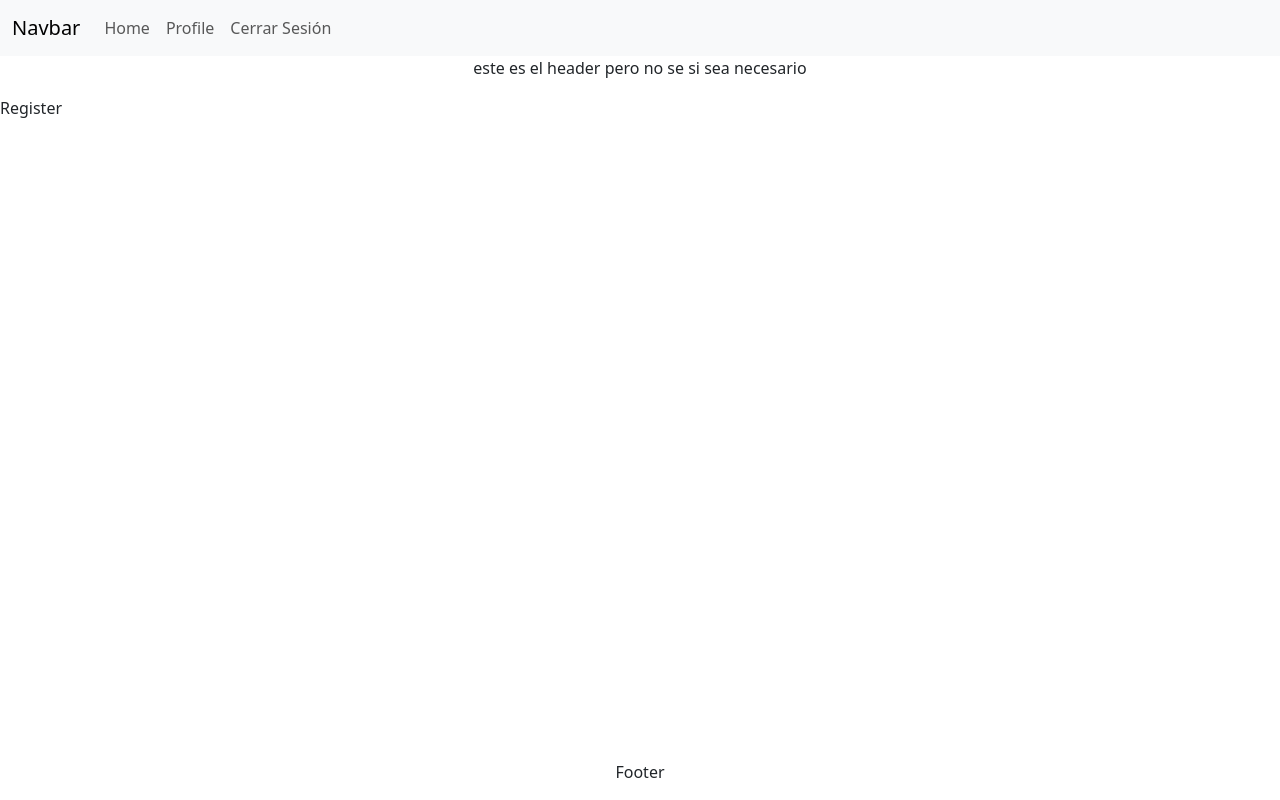
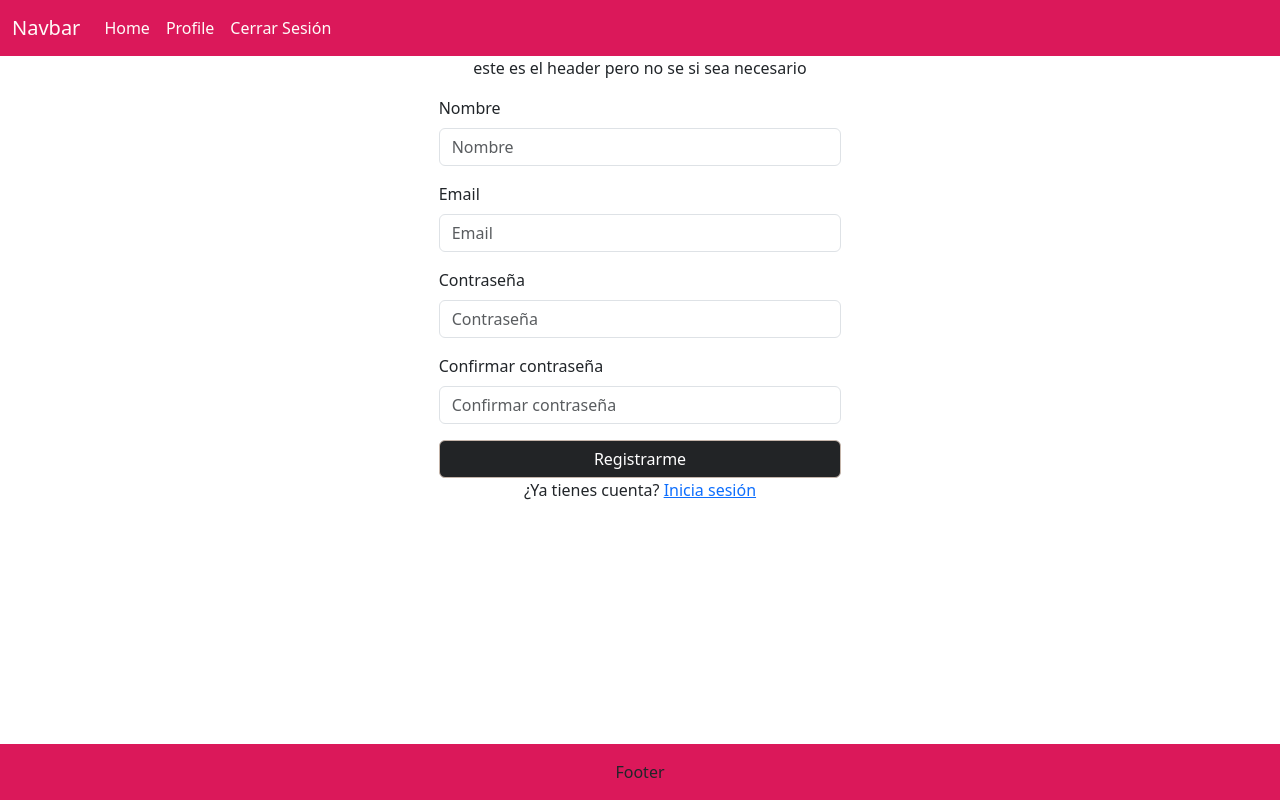
Before and after one commit to KarlaPazSoto/proyectofinal-marketplace, a React (Vite) app in the folder front-react/: page /register in a window 1280 px wide. Built offline with nearby package versions, Linux system fonts and the light colour scheme.

Commit message:
actualizacion componentes

```diff
--- /dev/null
+++ b/front-react/src/components/Card.jsx
@@ -0,0 +1,34 @@
+import React from "react";
+
+const Card = () => {
+  return (
+    <div>
+      <div className="container-fluid justify-content-center">
+        <div className="card" style={{ width: "18rem" }}>
+          <img
+            src="https://th.bing.com/th/id/OIP.XQVfxcLIC4qD6gnWN6JX2gHaHS?rs=1&pid=ImgDetMain"
+            className="card-img-top"
+            alt=""
+          />
+          <div className="card-body">
+            <h5 className="card-title text-center">Yo lo habia ponido ahí</h5>
+            <p className="card-text text-center">
+              Card de ejemplo que se va a iterar cuando tengamos la base datos
+              :3
+            </p>
+            <div className="d-flex justify-content-evenly">
+              <a href="#" className="btn-1 btn btn-primary m-1 text-center">
+                boton pal carro
+              </a>
+              <a href="#" className="btn-2 btn btn-primary m-1 text-center">
+                boton pa detalles
+              </a>
+            </div>
+          </div>
+        </div>
+      </div>
+    </div>
+  );
+};
+
+export default Card;
--- a/front-react/src/components/Footer.jsx
+++ b/front-react/src/components/Footer.jsx
@@ -2,7 +2,7 @@ import React from 'react'
 
 const Footer = () => {
   return (
-    <div className=''>
+    <div className='footer'>
       <div className='text-center'>
         <p className='m-3'>Footer</p>
       </div>
--- a/front-react/src/components/Navbar.jsx
+++ b/front-react/src/components/Navbar.jsx
@@ -5,7 +5,7 @@ import { Link } from "react-router-dom";
 const Navbar = () => {
   return (
     <div>
-      <nav className="navbar navbar-expand-lg bg-body-tertiary">
+      <nav className="navbar navbar-expand-lg">
         <div className="container-fluid">
           <Link  to="/principal" className="navbar-brand">
             Navbar
@@ -29,7 +29,7 @@ const Navbar = () => {
               <Link to="/profile" className="nav-link">
                 Profile
               </Link>
-              <Link to="/" className="nav-link">
+              <Link to="/principal" className="nav-link">
                 Cerrar Sesión
               </Link>
             </div>
--- /dev/null
+++ b/front-react/src/pages/feed/Feed.jsx
@@ -0,0 +1,36 @@
+import React from 'react'
+
+
+const Feed = () => {
+  return (
+    <div>
+    <h1>My Posts</h1>
+    <div className="container-fluid justify-content-center">
+    <div className="card" style={{ width: "18rem" }}>
+      <img
+        src="https://th.bing.com/th/id/OIP.XQVfxcLIC4qD6gnWN6JX2gHaHS?rs=1&pid=ImgDetMain"
+        className="card-img-top"
+        alt=""
+      />
+      <div className="card-body">
+        <h5 className="card-title text-center">Yo lo habia ponido ahí</h5>
+        <p className="card-text text-center">
+          Card de ejemplo que se va a iterar cuando tengamos la base datos
+          :3
+        </p>
+        <div className="d-flex justify-content-evenly">
+          <a href="#" className="btn-1 btn btn-primary m-1 text-center">
+            boton pal carro
+          </a>
+          <a href="#" className="btn-2 btn btn-primary m-1 text-center">
+            boton pa detalles
+          </a>
+        </div>
+      </div>
+    </div>
+  </div>
+</div>
+  )
+}
+
+export default Feed
--- a/front-react/src/pages/home/Home.jsx
+++ b/front-react/src/pages/home/Home.jsx
@@ -1,24 +1,10 @@
 import React from "react";
+import Card from "../../components/Card";
 
 function Home() {
   return (
     <div>
-      <div className="container-fluid justify-content-center">
-
-      <div className="card" style={{width: "18rem"}}>
-
-  <img src="https://th.bing.com/th/id/OIP.XQVfxcLIC4qD6gnWN6JX2gHaHS?rs=1&pid=ImgDetMain" className="card-img-top" alt=""/>
-  <div className="card-body">
-    <h5 className="card-title text-center">Yo lo habia ponido ahí</h5>
-    <p className="card-text text-center">Card de ejemplo que se va a iterar cuando tengamos la base datos :3</p>
-    <div className="d-flex justify-content-evenly">
-    <a href="#" className="btn btn-primary m-1 text-center">boton pal carro</a>
-    <a href="#" className="btn btn-primary m-1 text-center">boton pa detalles</a>
-    </div>
-  </div>
-</div>
-
-      </div>
+      <Card />
     </div>
   );
 };
--- a/front-react/src/pages/login/Login.jsx
+++ b/front-react/src/pages/login/Login.jsx
@@ -7,12 +7,11 @@ const Login = () => {
       <h2>Iniciar sesión</h2>
       <form>
   <div className="mb-3">
-    <label for="exampleInputEmail1" className="form-label">Email address</label>
+    <label for="exampleInputEmail1" className="form-label">Correo electrónico</label>
     <input type="email" className="form-control" id="exampleInputEmail1" aria-describedby="emailHelp"/>
-    <div id="emailHelp" className="form-text">We'll never share your email with anyone else.</div>
   </div>
   <div className="mb-3">
-    <label for="exampleInputPassword1" className="form-label">Password</label>
+    <label for="exampleInputPassword1" className="form-label">Contraseña</label>
     <input type="password" className="form-control" id="exampleInputPassword1"/>
   </div>
   {/* <div className="mb-3 form-check">
@@ -20,7 +19,11 @@ const Login = () => {
     <label className="form-check-label" for="exampleCheck1">Check me out</label>
   </div> */}
     <div className='d-flex flex-column text-center'>
-    <button type="submit" className="btn btn-primary">Submit</button>
+          <Link to='/'>
+          <button className="btn btn-primary" type="submit">
+            Iniciar sesión
+          </button>
+          </Link>
     <p>¿No tienes cuenta? <Link to='/register'>Regístrate</Link></p>
     </div>
 </form>
--- a/front-react/src/pages/principal/Principal.jsx
+++ b/front-react/src/pages/principal/Principal.jsx
@@ -1,5 +1,4 @@
 import React from "react";
-import "../../styles/colores.css";
 import { Link } from "react-router-dom";
 
 const Principal = () => {
--- a/front-react/src/pages/profile/Profile.jsx
+++ b/front-react/src/pages/profile/Profile.jsx
@@ -1,8 +1,32 @@
 import React from 'react'
+import { Link } from 'react-router-dom'
 
 const Profile = () => {
   return (
-    <div>Profile</div>
+    <div className='container col-4'>
+      <div>
+        <h2>Mi perfil</h2>
+        <h4>Nombre</h4>
+        <p>correo</p>
+        <p>direccion</p>
+        <p>telefono</p>
+      </div>
+      <div className='d-flex flex-column'>
+          <Link to='/feed'>
+          <button className="btn btn-primary" type="button">
+            Mis publicaciones
+          </button>
+          </Link>
+          <Link>
+          <button className='btn btn-primary' type='button'>Editar perfil</button>
+          </Link>
+          <Link to='/principal'>
+          <button className="btn btn-primary" type="button">
+            Cerrar sesión
+          </button>
+          </Link>
+      </div>
+    </div>
   )
 }
 
--- a/front-react/src/pages/register/Register.jsx
+++ b/front-react/src/pages/register/Register.jsx
@@ -1,9 +1,55 @@
-import React from 'react'
+import React from "react";
+import { Link } from "react-router-dom";
 
 const Register = () => {
   return (
-    <div>Register</div>
-  )
-}
+    <div className="container col-4">
+      <div className="mb-3">
+        <label className="form-label">Nombre</label>
+        <input
+          type="text"
+          className="form-control"
+          placeholder="Nombre"
+          aria-label="nombre"
+          aria-describedby="basic-addon1"
+        />
+      </div>
+      <div className="mb-3">
+        <label className="form-label">Email</label>
+        <input
+          type="email"
+          className="form-control"
+          placeholder="Email"
+          aria-label="email"
+          aria-describedby="basic-addon1"
+        />
+      </div>
+      <div className="mb-3">
+        <label className="form-label">Contraseña</label>
+        <input
+          type="password"
+          className="form-control"
+          placeholder="Contraseña"
+          aria-label="contraseña"
+          aria-describedby="basic-addon1"
+        />
+      </div>
+      <div className="mb-3">
+        <label className="form-label">Confirmar contraseña</label>
+        <input
+          type="password"
+          className="form-control"
+          placeholder="Confirmar contraseña"
+          aria-label="confirmar contraseña"
+          aria-describedby="basic-addon1"
+        />
+      </div>
+      <div className="d-flex flex-column text-center">
+      <button type="submit" class="btn btn-primary">Registrarme</button>
+      <p>¿Ya tienes cuenta? <Link to='/login'>Inicia sesión</Link></p>
+      </div>
+    </div>
+  );
+};
 
-export default Register
+export default Register;
--- a/front-react/src/routes/Routes.jsx
+++ b/front-react/src/routes/Routes.jsx
@@ -5,6 +5,7 @@ import About from '../pages/about/About';
 import Register from '../pages/register/Register';
 import Login from '../pages/login/Login';
 import Profile from '../pages/profile/Profile';
+import Feed from '../pages/feed/Feed';
 import CreatePost from '../pages/createPost/CreatePost';
 import Gallery from '../pages/gallery/Gallery';
 import PostDetails from '../pages/postDetails/PostDetails';
@@ -19,6 +20,7 @@ function AppRoutes() {
         <Route path="/register" element={<Register />} />
         <Route path="/login" element={<Login />} />
         <Route path="/profile" element={<Profile />} />
+        <Route path="/feed" element={<Feed />} />
         <Route path="/create-post" element={<CreatePost />} />
         <Route path="/gallery" element={<Gallery />} />
         <Route path="/post-details" element={<PostDetails />} />
--- a/front-react/src/styles/colores.css
+++ b/front-react/src/styles/colores.css
@@ -1,3 +1,22 @@
 .btn{
-    background-color: #1E5830;
+    background-color: #222426 !important;
+    border-color: #C5B5AA !important;
 }
+
+/* .btn-2{
+    background-color: #ffffff !important;
+    border-color: #24211F !important;
+    color: #24211F !important;
+} */
+
+.btn:hover{
+    background-color: #727273 !important;
+    border-color: #C5B5AA !important;
+}
+.navbar, .footer{
+    background-color: #DB185A!important;
+}
+
+.navbar-brand, .nav-link{
+    color: #fffcf9 !important;
+}
```
Also changed, not shown: front-react/src/components/Cart.jsx (added).
